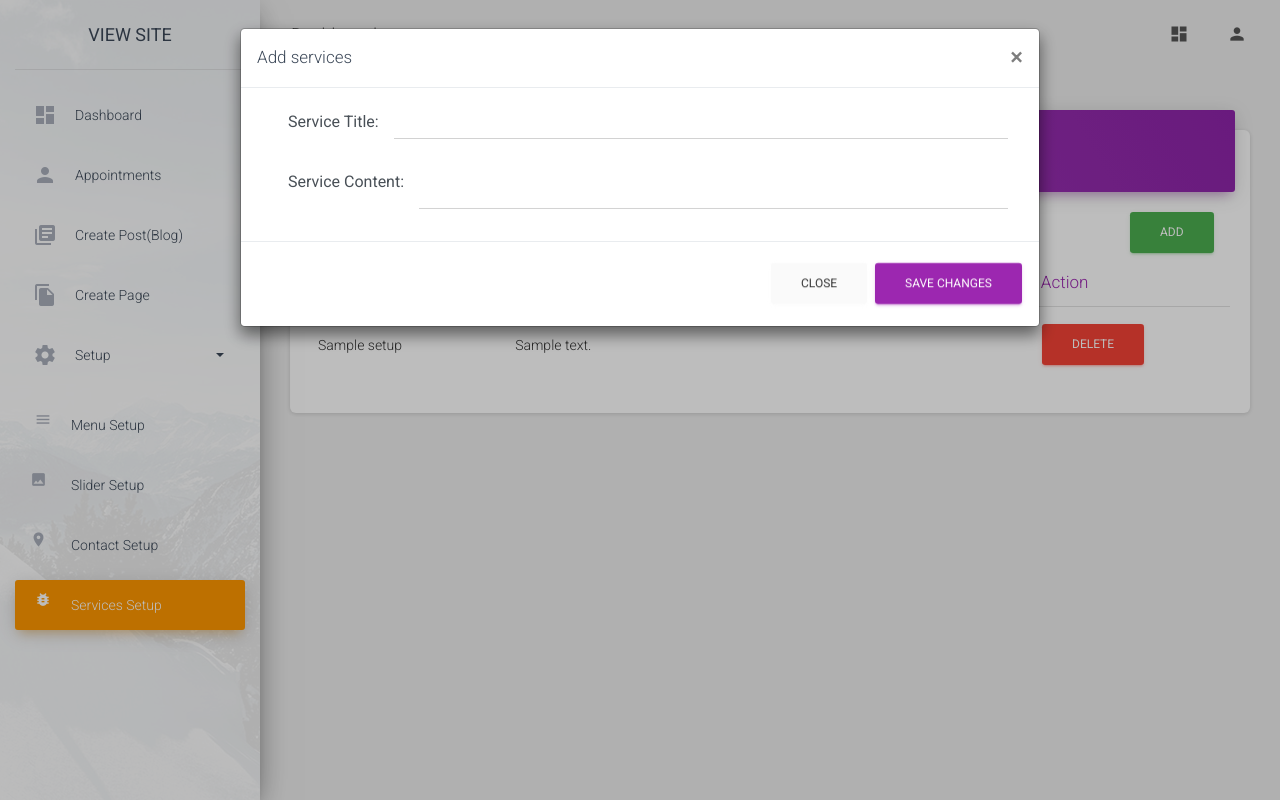
After one commit to udlnepal/pesthome, a CodeIgniter app: page /database/admin/services_setup in a window 1280 px wide, after a click on "ADD". The commit adds this page. Run offline with CodeIgniter, Linux system fonts and the light colour scheme; a user stored in the database is signed in; data comes from the database, SQL or seed files in the repository; tables that the repository leaves empty or names only in its code hold one stand-in row (values such as "Sample post"); some libraries are stand-ins or nearby versions.

Commit message:
service setup part done

```diff
--- /dev/null
+++ b/application/controllers/admin/Services_setup.php
@@ -0,0 +1,36 @@
+<?php
+include_once(APPPATH.'controllers/Admin_controller.php');
+class Services_setup extends Admin_controller{
+
+	public function __construct(){
+		parent::__construct();
+		  $this->load->model('services_setup_model');
+		  $this->load->model('user_model');
+		    $this->load->helper(array('form', 'url'));
+        $this->load->library(array('session', 'form_validation'));
+	}
+
+
+public function index(){
+	$data['services_setup']=$this->services_setup_model->get_services();
+	$data['titlename']=$this->user_model->get_logged_user();
+	$this->display('admin/services_setup',$data);
+}
+
+public function add(){
+	$this->form_validation->set_rules('service_title', 'Service Title', 'required');
+	$this->form_validation->set_rules('service_content', 'Service Content', 'required');
+
+	if($this->form_validation->run()===FALSE){
+		echo "hello";exit;
+		redirect('admin/services_setup');
+	}else{
+		$this->services_setup_model->set_services();
+		redirect('admin/services_setup');
+	}
+
+}
+
+/* write above here */
+}
+?>
--- /dev/null
+++ b/application/models/Services_setup_model.php
@@ -0,0 +1,38 @@
+<?php
+class Services_setup_model extends CI_Model {
+
+    public function __construct()
+    {
+        $this->load->database();
+        $this->load->helper('url');
+
+    }
+
+
+    public function set_services($service_id=0){
+    	$data=array(
+    	'service_title'=>$this->input->post('service_title'),
+    	'service_content'=>$this->input->post('service_content'),
+
+    	);
+
+    	if($service_id==0){
+
+    		return $this->db->insert('services_setup',$data);
+    	}
+    	else{
+
+    		$this->db->where('service_id',$service_id);
+    		return $this->db->update('services_setup',$data);
+    	}
+
+    }
+
+    public function get_services(){
+      //  $this->db->limit();
+    	$query=$this->db->get_where('services_setup');
+
+    	return $query->result_array();
+    }
+/* write above here */
+}
--- /dev/null
+++ b/application/views/admin/services_setup.php
@@ -0,0 +1,78 @@
+  <div class="content">
+        <div class="container-fluid">
+
+<div class="row">
+
+                	<div class="col-lg-12">
+                	<div class="card">
+                    <div class="card-header card-header-primary">
+                  <h4 class="card-title ">services Setup</h4>
+                  <p class="card-category">Setup The services Part Here!</p>
+                </div>
+                		<div class="card-body">
+                      <div class="col-lg-12 text-right"><a href="#" data-target="#addModal" data-toggle="modal" class="btn btn-success">ADD</a></div>
+        					<table class="table table-hover">
+
+        						<thead class="text-primary">
+
+                      <tr>
+        								 <th width="15%">Service Name</th><th width="40%">Service Detail</th><th width="15%">Action</th>
+        							</tr>
+        						</thead>
+        						<tbody>
+        						<?php  foreach ($services_setup as $key=>$data):?>
+
+                      <tr>
+        								<td><?php echo $data['service_title'] ?></td><td><?php echo $data['service_content'] ?></td><td><button class="btn btn-danger">Delete</button></td>
+        							</tr>
+        						<?php endforeach; ?>
+                    </tbody>
+        					</table>
+
+</div>
+</div>
+                	</div>
+
+            </div>
+</div>
+</div>
+<div class="modal fade" id="addModal" tabindex="-1" role="dialog" aria-labelledby="exampleModalLabel" aria-hidden="true">
+  <div class="modal-dialog modal-lg" role="document">
+   <?php echo form_open('admin/services_setup/add'); ?>
+    <div class="modal-content">
+      <div class="modal-header">
+        <h5 class="modal-title" id="exampleModalLabel">Add services</h5>
+        <button type="button" class="close" data-dismiss="modal" aria-label="Close">
+          <span aria-hidden="true">&times;</span>
+        </button>
+      </div>
+      <div class="modal-body">
+       <div class="col-lg-12">
+          <div class="input-group mb-3">
+        <div class="input-group-prepend">
+          <span class="input-group-text">Service Title:</span>
+        </div>
+        <input  class="form-control" name="service_title" id="service_title" >
+    </div>
+
+       	<div class="input-group mb-3">
+  			<div class="input-group-prepend">
+    			<span class="input-group-text">Service Content:</span>
+  			</div>
+  			<textarea  class="form-control ckeditor" name="service_content" id="service_content" ></textarea>
+		</div>
+		</div>
+      </div>
+      <div class="modal-footer">
+        <button type="button" class="btn btn-secondary" data-dismiss="modal">Close</button>
+        <button type="submit" class="btn btn-primary">Save changes</button>
+      </div>
+    </div>
+<?php echo form_close(); ?>
+  </div>
+</div>
+<style>
+iframe{
+  height: 200px !important; width: 300px !important;
+}
+  </style>
--- a/application/views/admin_templates/sidebar.php
+++ b/application/views/admin_templates/sidebar.php
@@ -49,7 +49,7 @@ $classvalue=$this->uri->segment(2);
                 <b class="caret"></b>
               </p>
             </a>
-            <div class="collapse <?php if ($classvalue=='slider_setup' or $classvalue=='contact_setup' or $classvalue=='menu_setup')   echo "show"?>" id="pagesExamples" style="">
+            <div class="collapse <?php if ($classvalue=='slider_setup' or $classvalue=='contact_setup' or $classvalue=='menu_setup' or $classvalue='services_setup')   echo "show"?>" id="pagesExamples" style="">
               <ul class="nav">
                 <li class="nav-item <?php if ($classvalue=='menu_setup') echo "active" ?> ">
                   <a class="nav-link" href="<?php echo base_url('admin/menu_setup'); ?>">
@@ -69,6 +69,12 @@ $classvalue=$this->uri->segment(2);
                     <p>Contact Setup</p>
                   </a>
                   </li>
+                    <li class="nav-item <?php if ($classvalue=='services_setup') echo "active" ?> ">
+                  <a class="nav-link" href="<?php echo base_url('admin/services_setup'); ?>">
+                    <i class="material-icons">bug_report</i>
+                    <p>Services Setup</p>
+                  </a>
+                  </li>
 
               </ul>
             </div>
```
